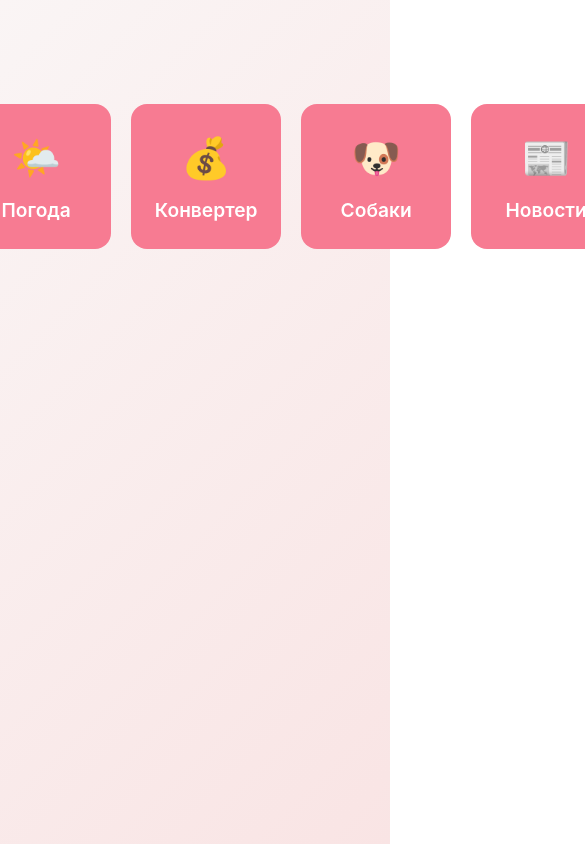
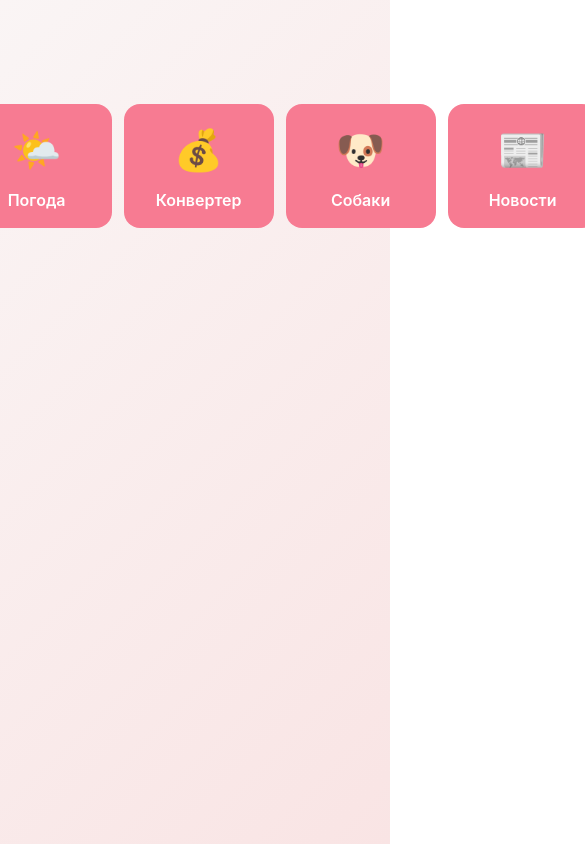
Before and after one commit to wraxau/web-laba3-react-ts, a React (Vite) app: page / in a window 390 px wide. Shown: the top 844 px of the page, 585 px wide, since content can reach past the window. Built offline with nearby package versions, Linux system fonts and the light colour scheme.

Commit message:
Мобильная версия

```diff
--- a/src/styles/main.css
+++ b/src/styles/main.css
@@ -45,7 +45,34 @@
   .home-container{
     grid-template-columns: 1fr;
   }
+  .news-card{
+    grid-template-columns: 1fr;
   }
+  .nav {
+    gap: 16px;
+    flex-wrap: wrap;
+    justify-content: center;
+  }
+
+  .buttons-wrapper {
+    gap: 12px;
+  }
+
+  .section-button {
+    padding: 1rem;
+    font-size: 1rem;
+  }
+
+  h1 {
+    font-size: 2.2em;
+  }
+
+  #app {
+    padding: 1.5rem 1rem;
+  }
+}
+
+
 
   .card {
     background: white;
```
Lines whose indentation alone changed are shown as unchanged.
